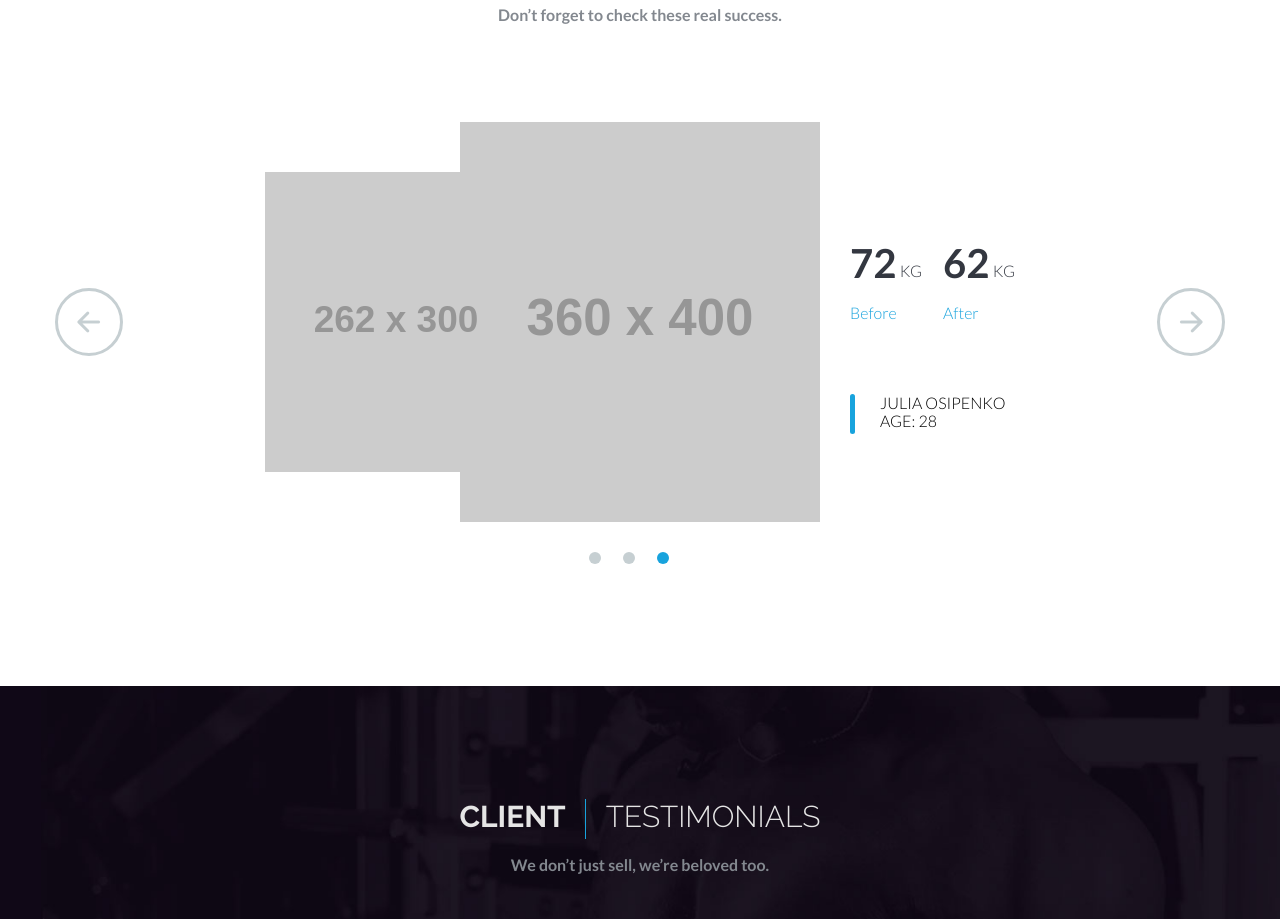
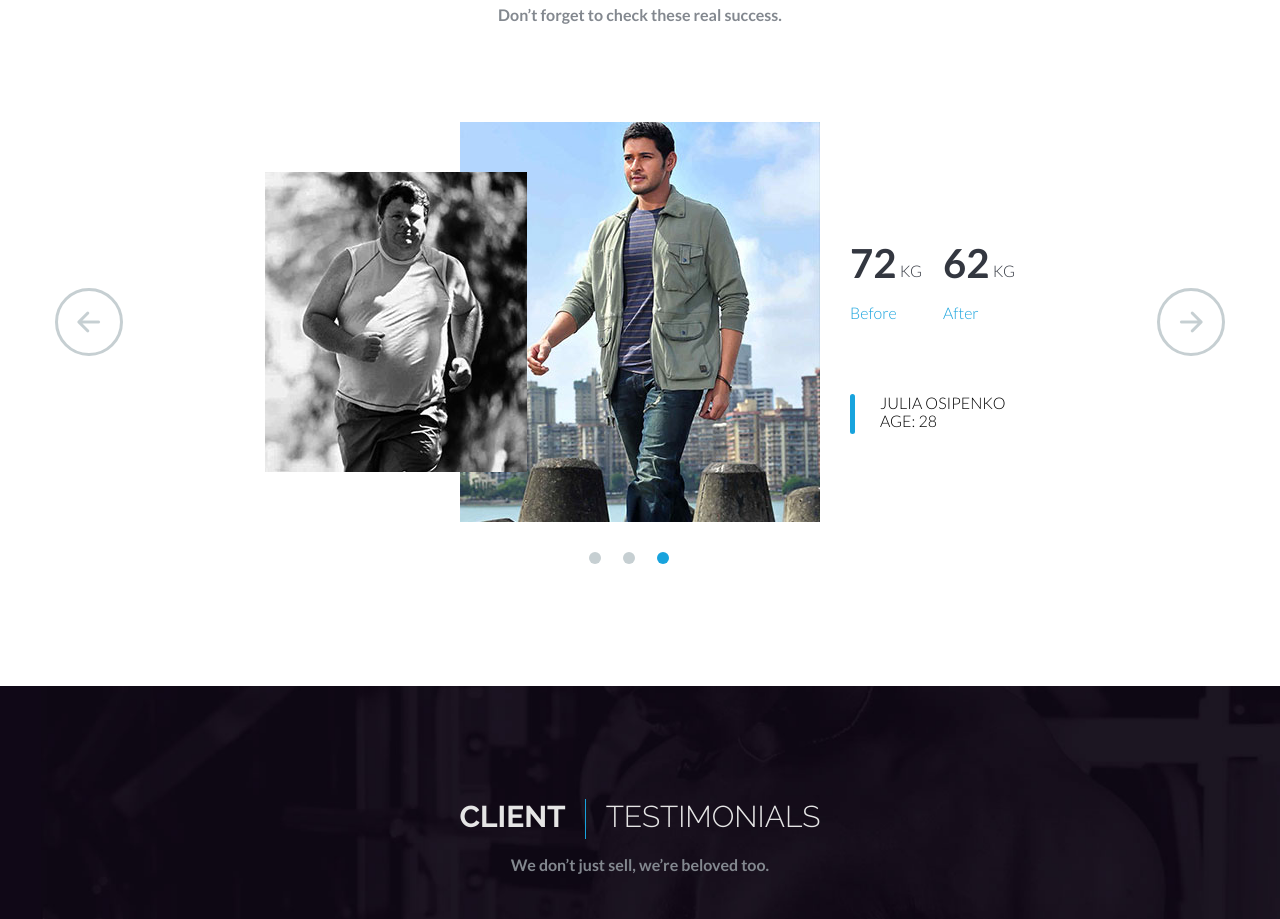
Before and after one commit to KharchenkoAndrey/Adele, a plain HTML site: page index.html in a window 1280 px wide. Shown: the part 2160-3079 px from the top of the page. Drawn offline with Linux system fonts and the light colour scheme; placeholder pictures from the web are drawn by us.

Commit message:
add photos to slider

```diff
--- a/index.html
+++ b/index.html
@@ -141,8 +141,8 @@
 
           <div class="slider__card">
             <div class="slider__images">
-              <img src="https://via.placeholder.com/262x300.jpg" alt="before" class="slider__image slider__image--before">
-              <img src="https://via.placeholder.com/360x400.jpg" alt="after" class="slider__image slider__image--after">
+              <img src="img/fat_guy.jpg" alt="before" class="slider__image slider__image--before">
+              <img src="img/slim_guy.jpg" alt="after" class="slider__image slider__image--after">
             </div>
             <div class="slider__description">
               <div class="slider__results">
@@ -159,8 +159,8 @@
 
           <div class="slider__card">
             <div class="slider__images">
-              <img src="https://via.placeholder.com/262x300.jpg" alt="before" class="slider__image slider__image--before">
-              <img src="https://via.placeholder.com/360x400.jpg" alt="after" class="slider__image slider__image--after">
+              <img src="img/fat_guy.jpg" alt="before" class="slider__image slider__image--before">
+              <img src="img/slim_guy.jpg" alt="after" class="slider__image slider__image--after">
             </div>
             <div class="slider__description">
               <div class="slider__results">
```
